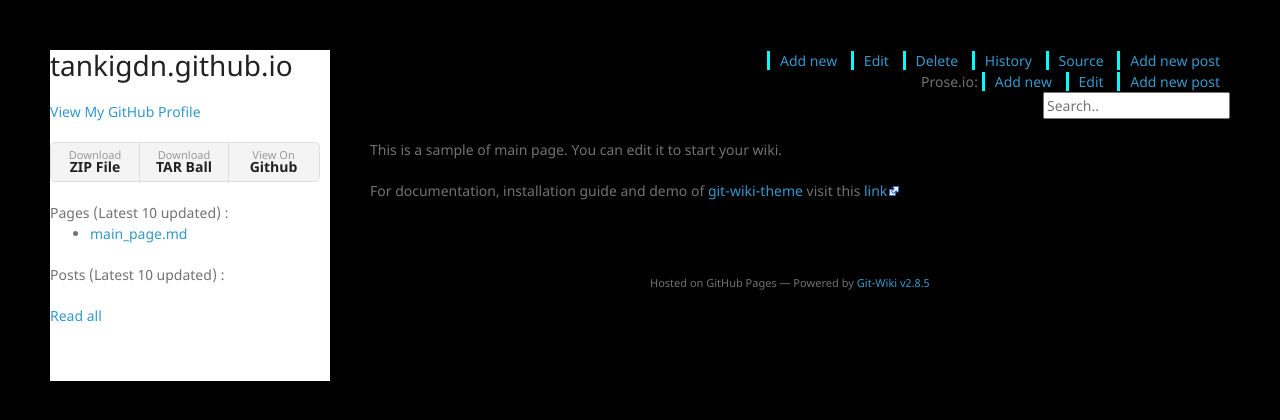
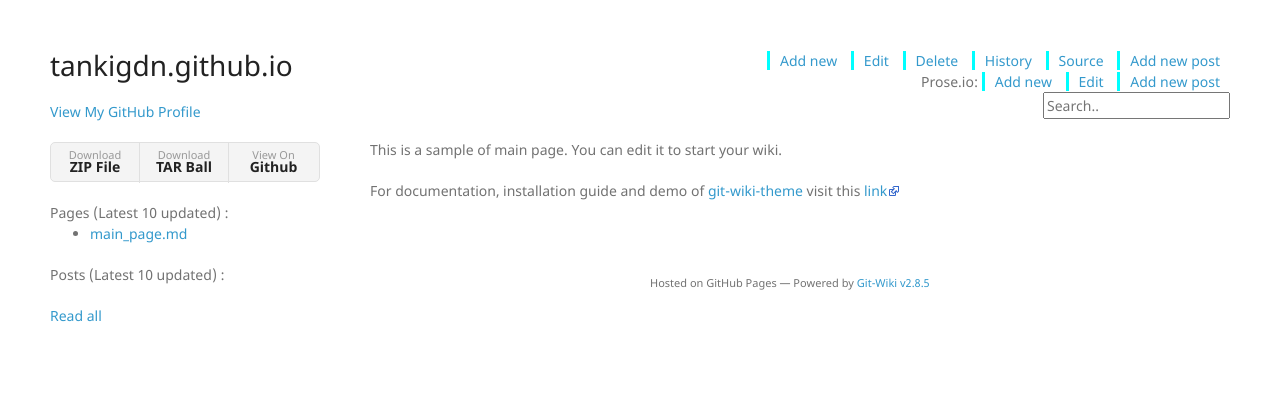
Before and after one commit to tankigdn/tankigdn.github.io, a Jekyll site: the page built from wiki/main_page.md, in a window 1280 px wide. Shown: the top 420 px of the page. Built offline with Jekyll 4.4.1, drawn with Linux system fonts in a browser that asks for light colours; nearby versions of some CDN libraries.

Commit message:
Update body.html

```diff
--- a/_includes/git-wiki/sections/content/body.html
+++ b/_includes/git-wiki/sections/content/body.html
@@ -1,9 +1,4 @@
-<body style="background-color: black;" onload="darkModeSetBodyBg()">
-    <!-- dark mode -->
-    <script>
-        darkModeSetBodyBg()
-    </script>
-
+<body>
     {% include git-wiki/sections/content/wrapper.html %}
 
     {% include git-wiki/sections/tail/tail.html %}
```
